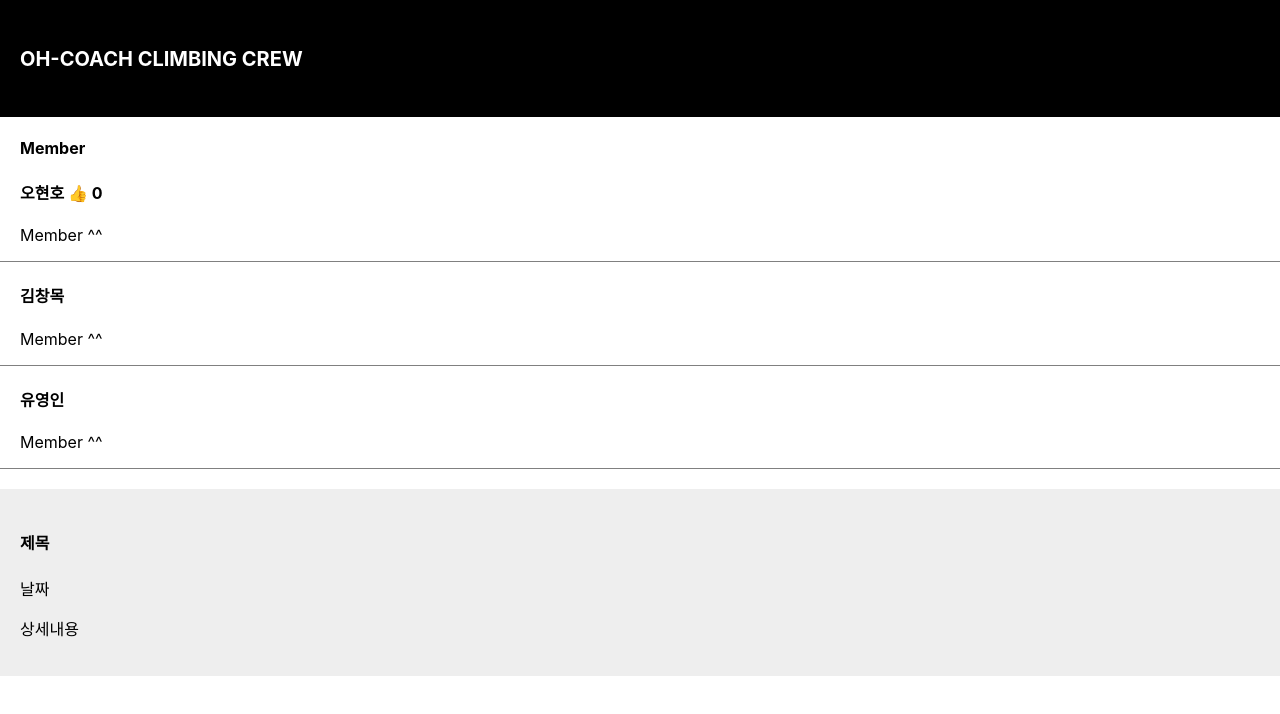
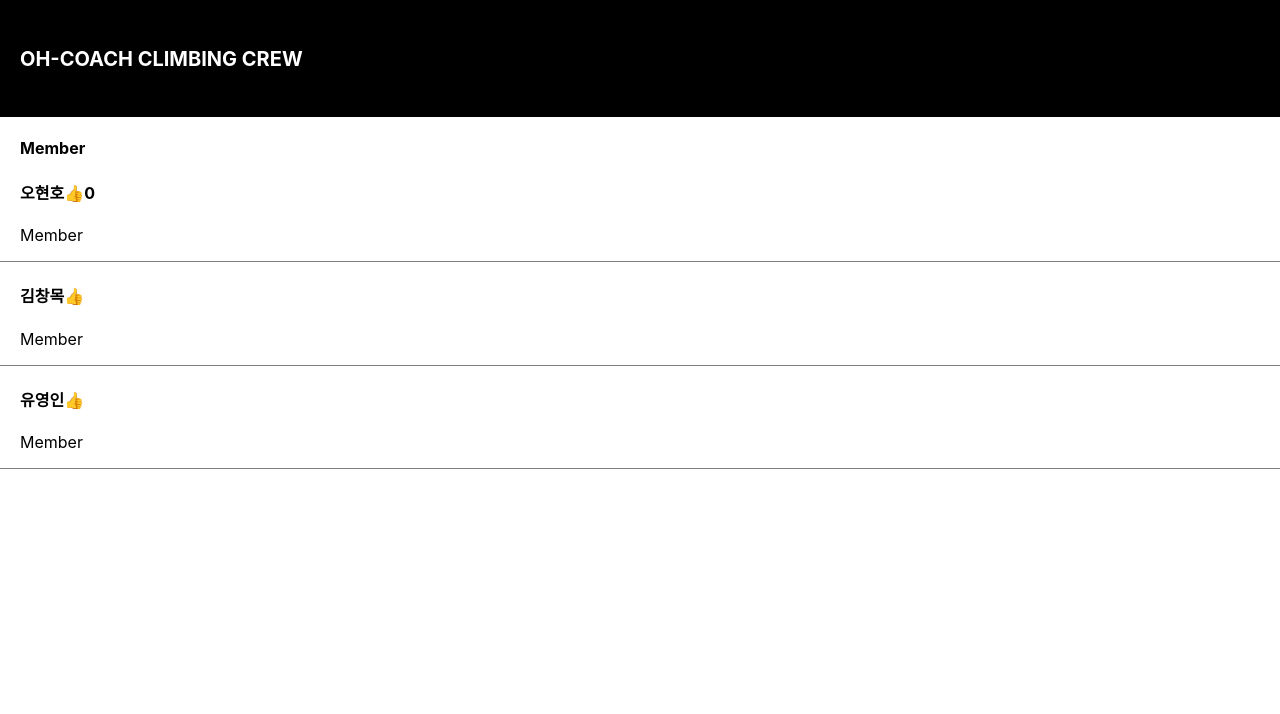
Before and after one commit to Ricardokim94/blog, a React (Create React App) app: page / in a window 1280 px wide. Shown: the top 714 px of the page. Built offline with nearby package versions, Linux system fonts and the light colour scheme.

Commit message:
map을 이용한 반복문

```diff
--- a/src/App.js
+++ b/src/App.js
@@ -6,8 +6,11 @@ import { useState } from 'react';
 function App() {
 
   let post = 'Member'
-  let [mem, memChnage] = useState(['오현호','김창목','유영인']);
-  let [count, changeCount] = useState(0);
+
+  let [mem, memChnage] = useState(['오현호', '김창목', '유영인']); //Member이름
+  let [count, changeCount] = useState([0]); //최고 카운트수
+  let [modal, setModal] = useState(false); //Modal창 초기값 false로 줌.
+
 
   return (
     <div className="App">
@@ -16,36 +19,61 @@ function App() {
       </div>
 
       <div>
-        <h4 style={{textAlign : 'left', paddingLeft : '20px'}}>{post}</h4>
+        <h4 style={{ textAlign: 'left', paddingLeft: '20px' }}> {post} </h4>
       </div>
 
-      <div className="list">
-        <h4>{mem[0]} <span onClick={()=>{changeCount(count +1)}}>👍</span> {count} </h4>
-        <p>Member ^^</p>
-      </div>
-      <div className="list">
-        <h4>{mem[1]}</h4>
-        <p>Member ^^</p>
-      </div>
-      <div className="list">
-        <h4>{mem[2]}</h4>
-        <p>Member ^^</p>
-      </div>
 
-      <Modal></Modal>
+      {
+        modal == true ? <Modal /> : null //react 조건문 if 대신 쓰는 삼항연산자
+      }
+
+
+      {
+        mem.map(function (a, i) { //react 에서 for 대신 쓰는 반복문 map
+          return (
+            <div className="list" key='{i}'>
+              <h4>
+                {mem[i]}
+                  <span onClick={() => {
+                    let copy = [...count];
+                    copy[i] = copy[i] + 1;
+                    changeCount(copy)
+                    }}>👍</span>{count[i]}
+              </h4>
+              <p>Member</p>
+            </div>
+          )
+        })
+      }
+
 
     </div>
   );
 }
 
-function Modal(){
-  return(
+function Modal() {
+  return (
     <div className="modal">
-        <h4>제목</h4>
-        <p>날짜</p>
-        <p>상세내용</p>
-      </div>
+      <h4>제목</h4>
+      <p>날짜</p>
+      <p>상세내용</p>
+    </div>
   )
 }
 
 export default App;
+
+
+// <div className="list">
+// {/* 좋아요클릭시 카운트 숫자 증가 & 이름 누르면 Modal창 나오게*/}
+// <h4 onClick={() => { setModal(!modal) }}> {mem[0]} <span onClick={() => { changeCount(count + 1) }}>👍</span> {count} </h4>
+// <p>Member</p>
+// </div>
+// <div className="list">
+// <h4>{mem[1]}</h4>
+// <p>Member</p>
+// </div>
+// <div className="list">
+// <h4>{mem[2]}</h4>
+// <p>Member</p>
+// </div>
```
Also changed, not shown: studyMemo.txt.
